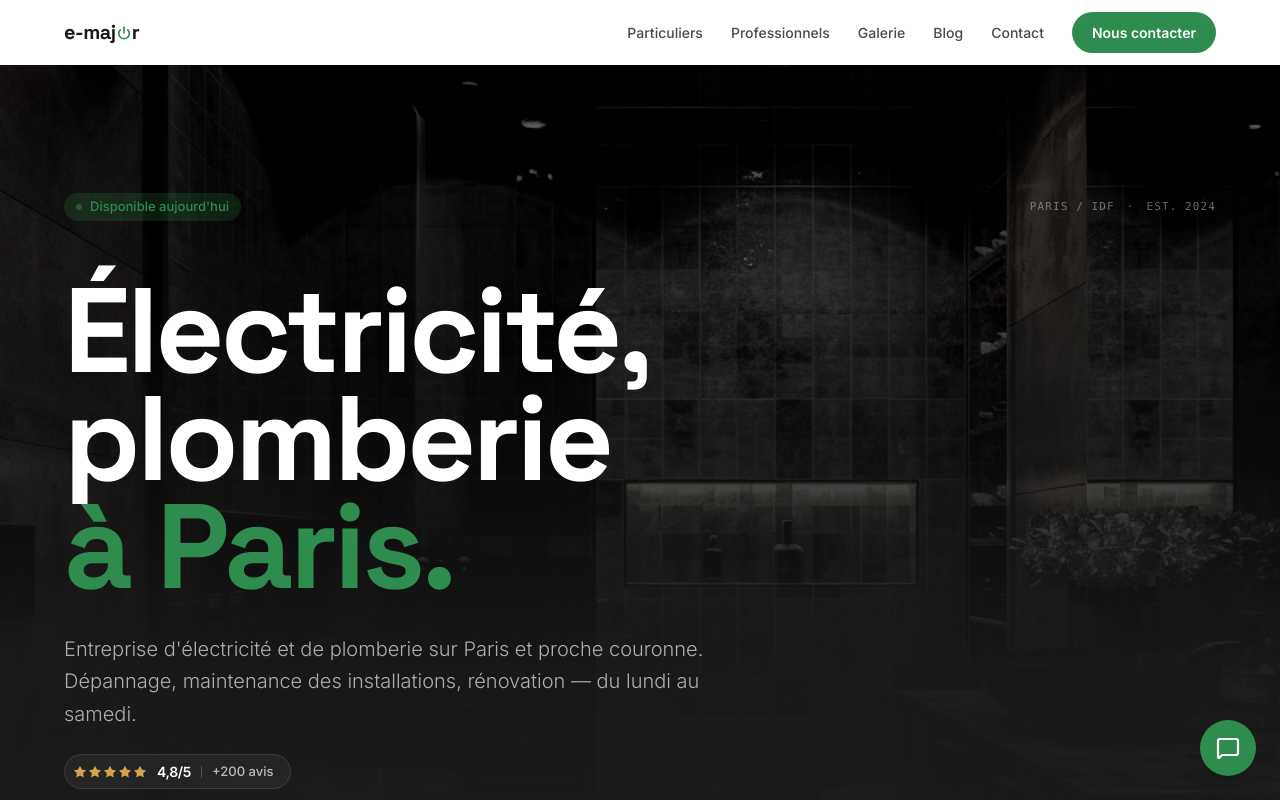
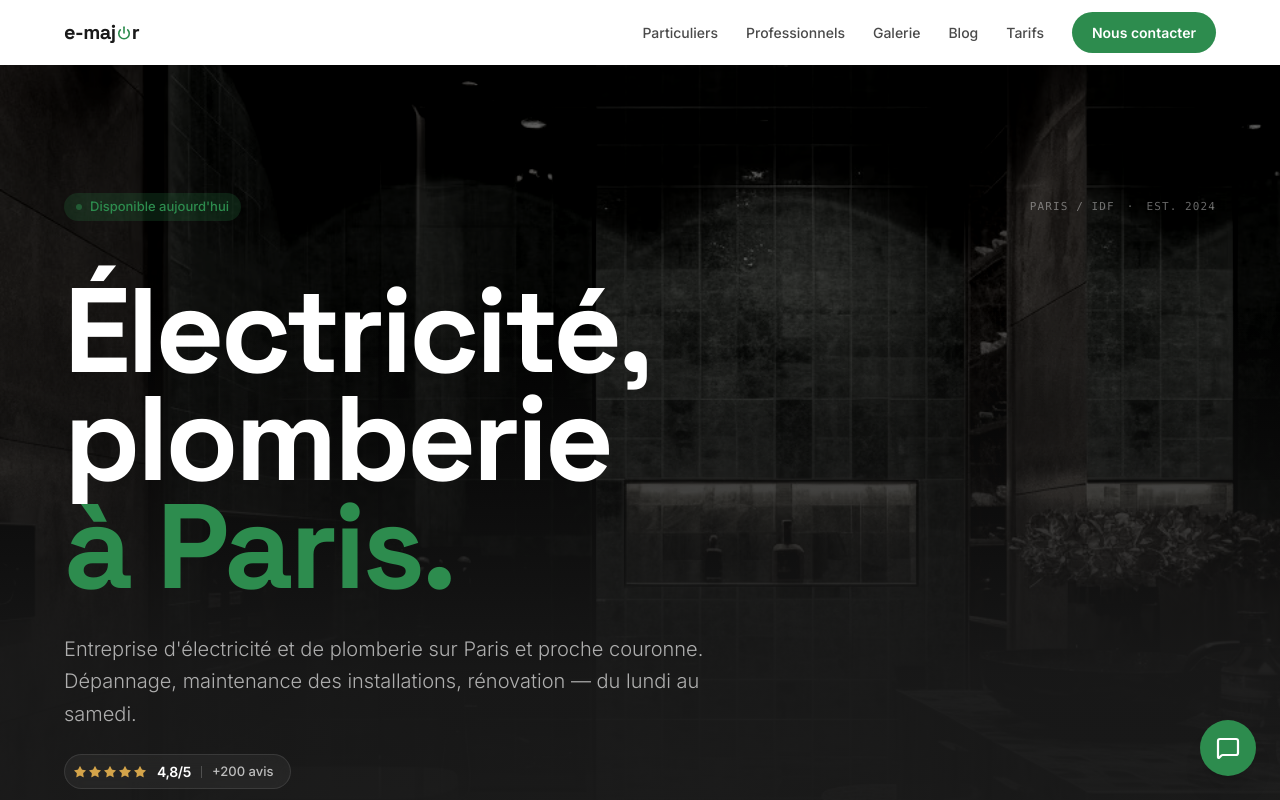
Before and after one commit to PHT001/emajor-site, a Next.js app: page / in a window 1280 px wide. Shown: the top 800 px of the page. Built offline with nearby package versions, Linux system fonts and the light colour scheme.

Commit message:
ui(navbar): replace 'Contact' with 'Tarifs' link → /#tarifs (with scroll-mt offset)

```diff
--- a/components/Navbar.tsx
+++ b/components/Navbar.tsx
@@ -10,7 +10,7 @@ const navItems = [
   { label: "Professionnels", href: "/professionnels" },
   { label: "Galerie", href: "/galerie" },
   { label: "Blog", href: "/blog" },
-  { label: "Contact", href: "/#contact" },
+  { label: "Tarifs", href: "/#tarifs" },
 ];
 
 export default function Navbar() {
--- a/components/TarifsDeplacement.tsx
+++ b/components/TarifsDeplacement.tsx
@@ -69,8 +69,9 @@ function PriceRow({ r }: { r: Row }) {
 export default function TarifsDeplacement() {
   return (
     <section
+      id="tarifs"
       aria-labelledby="tarifs-heading"
-      className="py-14 sm:py-20 bg-gray-bg"
+      className="py-14 sm:py-20 bg-gray-bg scroll-mt-20"
     >
       <div className="max-w-[1100px] mx-auto px-4 sm:px-6">
         <div className="text-center max-w-2xl mx-auto mb-8 sm:mb-10">
```
